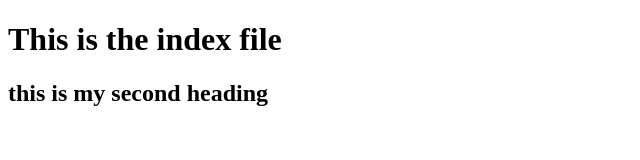
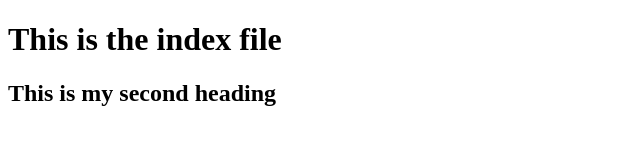
Before and after one commit to sherazirshad680/HTML_Complete_Course., a plain HTML site: page index.html in a window 1280 px wide. Shown: the whole page, without its empty margins (0-640 px from the left). Drawn offline with Linux system fonts and the light colour scheme.

Commit message:
HTML COMLPLETE COURSE STEP BY STEP.

```diff
--- a/index.html
+++ b/index.html
@@ -1,12 +1,15 @@
 <!DOCTYPE html>
 <html lang="en">
+
 <head>
     <meta charset="UTF-8">
     <meta name="viewport" content="width=device-width, initial-scale=1.0">
     <title>Publishing website</title>
 </head>
+
 <body>
     <h1>This is the index file</h1>
-    <h2>this is my second heading</h2>
+    <h2>This is my second heading</h2>
 </body>
+
 </html>
```
